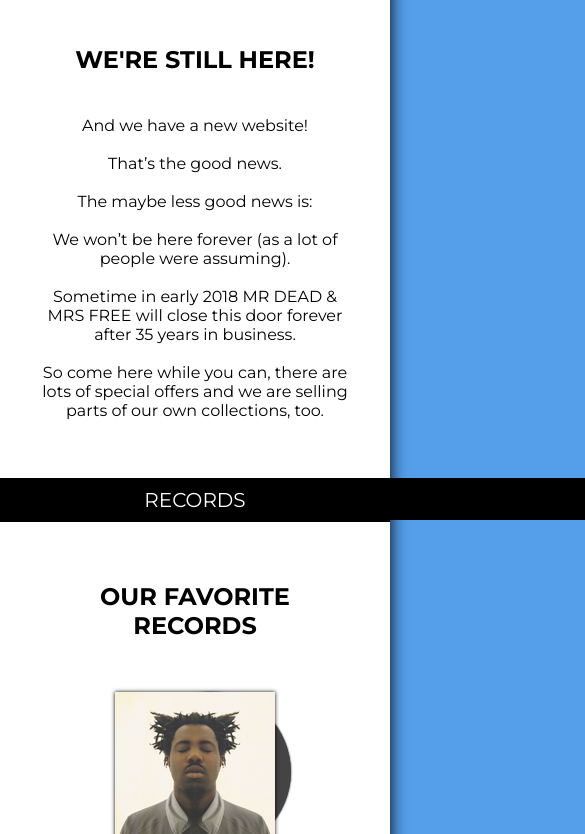
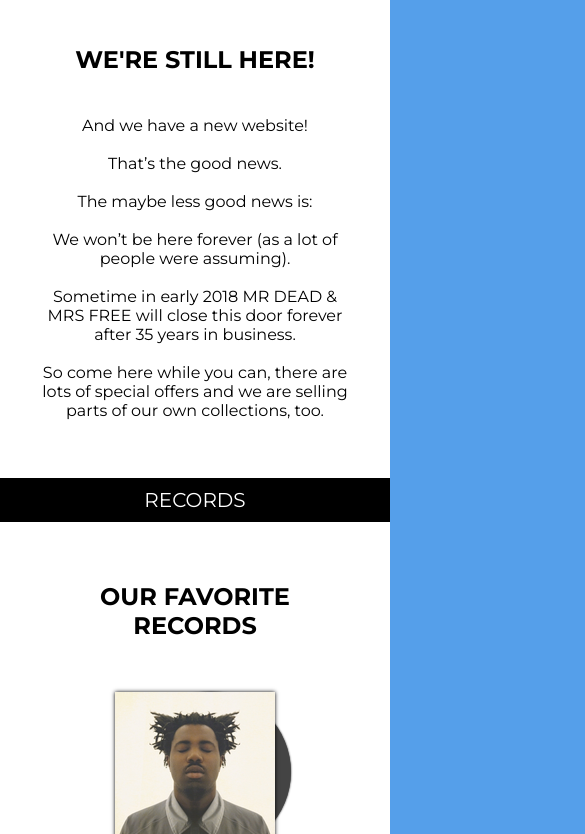
Before and after one commit to GladOSkar/DeadAndFree, a plain HTML site: page index.html in a window 390 px wide. Shown: the part 305-1139 px from the top of the page, 585 px wide, since content can reach past the window. Drawn offline with nearby package versions, Linux system fonts and the light colour scheme.

Commit message:
fix bar width on mobile

```diff
--- a/style.css
+++ b/style.css
@@ -65,8 +65,8 @@ h1 {
 	height: 42px;
 	font-size: 20px;
 	transform: translateX(-50%);
-	padding-left: calc((1400px - 770px)/2);
-	padding-right: calc((1400px - 770px)/2);
+	padding-left: calc((100vw - 770px)/2);
+	padding-right: calc((100vw - 770px)/2);
 }
 
 .heading span {
```
